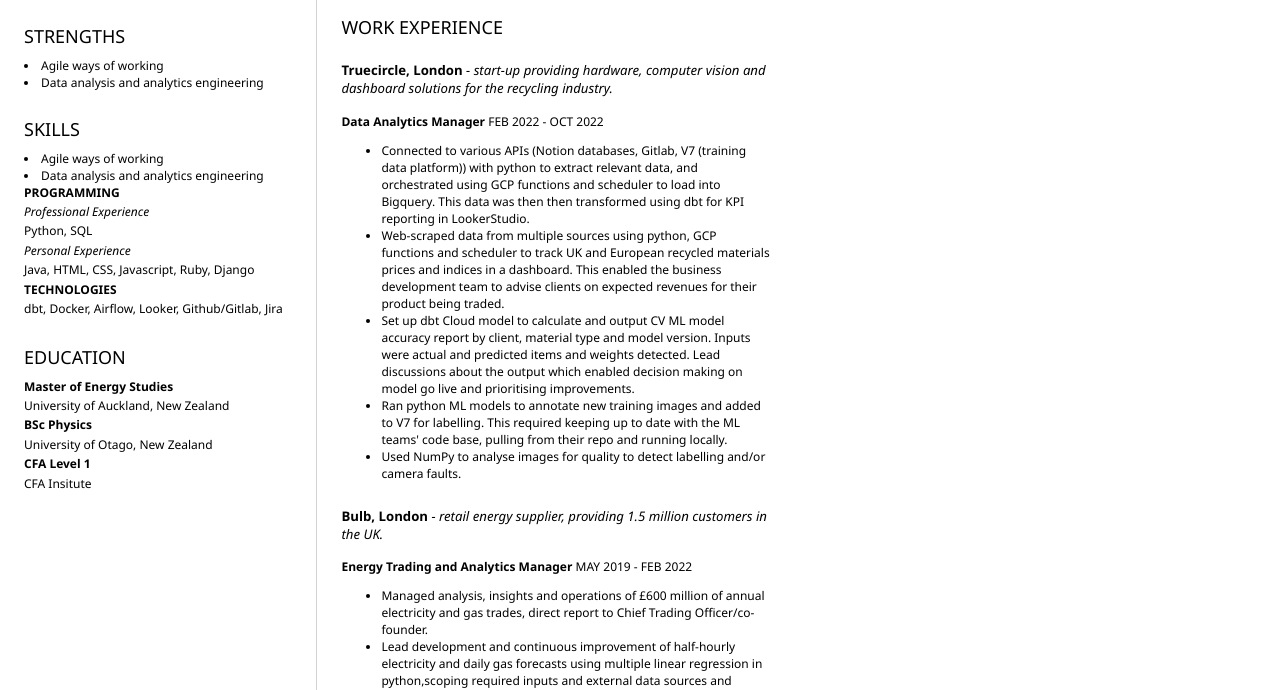
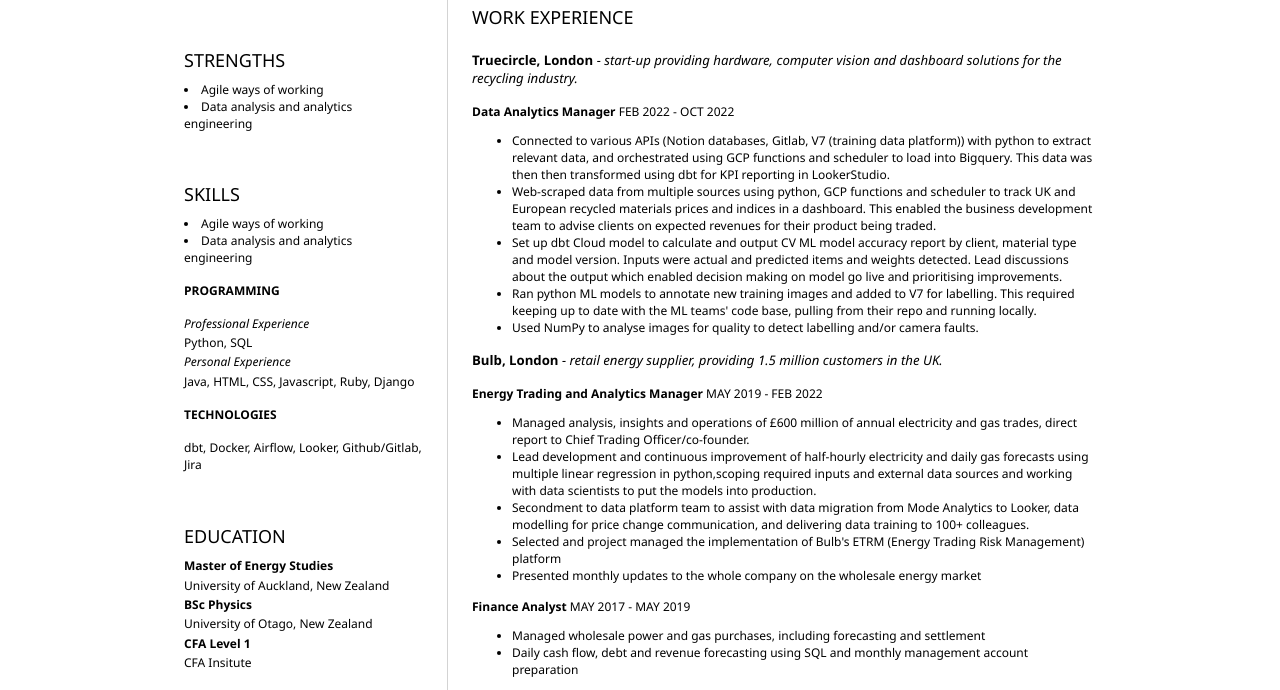
Before and after one commit to samanthagoodhue/resume, a plain HTML site: page index.html in a window 1280 px wide. Shown: the part 268-958 px from the top of the page. Drawn offline with Linux system fonts and the light colour scheme.

Commit message:
refactor

```diff
--- a/index.html
+++ b/index.html
@@ -50,12 +50,12 @@
                     <h2>SKILLS</h2>
                     <li>Agile ways of working</LI>
                     <li>Data analysis and analytics engineering</li>
-                    <b>PROGRAMMING</b>
+                    <h4>PROGRAMMING</h4>
                     <p></p><i>Professional Experience</i></p>
                     <p>Python, SQL
                     <p><i>Personal Experience</i></p>
                     </p>Java, HTML, CSS, Javascript, Ruby, Django</p>
-                    <b>TECHNOLOGIES</b>
+                    <h4>TECHNOLOGIES</h4>
                     <p>dbt, Docker, Airflow, Looker, Github/Gitlab, Jira</p>
 
                 </section>
@@ -110,8 +110,7 @@
                     </p>
                     <ul>
                     <li>Managed analysis, insights and operations of £600 million of annual electricity and gas trades, direct report to Chief Trading Officer/co-founder.</li>
-                    <li>Lead development and continuous improvement of half-hourly electricity and daily gas forecasts using multiple linear regression in python,scoping required inputs and external data sources and working with data scientists to put the models into production.</li>     <li>Ingested API data from various sources using python, Google cloud functions and scheduler to track UK and European recycled materials prices and indices in a dashboard. This enabled the business development team to advise clients on expected revenues for their product being traded.</li>
-                    <li>Secondment to data platform team to assist with data migration from Mode Analytics to Looker, data modelling for price change communication, and delivering data training to 100+ colleagues.</li>
+                    <li>Lead development and continuous improvement of half-hourly electricity and daily gas forecasts using multiple linear regression in python,scoping required inputs and external data sources and working with data scientists to put the models into production.</li>                      <li>Secondment to data platform team to assist with data migration from Mode Analytics to Looker, data modelling for price change communication, and delivering data training to 100+ colleagues.</li>
                     <li>Selected and project managed the implementation of Bulb's ETRM (Energy Trading Risk Management) platform
                     <li>Presented monthly updates to the whole company on the wholesale energy market</li>
                     </ul>
--- a/style.css
+++ b/style.css
@@ -23,7 +23,7 @@ h3 {
 }
 
 ul {
-    padding-bottom: 1em;
+    padding-bottom: 0.2em;
 }
 
 header {
@@ -32,7 +32,7 @@ header {
 }
 
 section {
-    margin: auto 2em 2em 2em;
+    margin: auto 2em 4em 2em;
     padding-bottom: 0.1em;
 }
 
@@ -57,7 +57,7 @@ h1, h2, h3 {
 
 main {
     display: grid;
-    grid-template-columns: 40% 60%;
+    grid-template-columns: 30% 70%;
     margin-top: 1em;
 }
 
@@ -92,8 +92,3 @@ h1, h2, h3 {
 
 /* Make sure that padding behaves as expected */
 * {box-sizing:border-box}
-
-html,body{
-    height:297mm;
-    width:210mm;
-}
```
